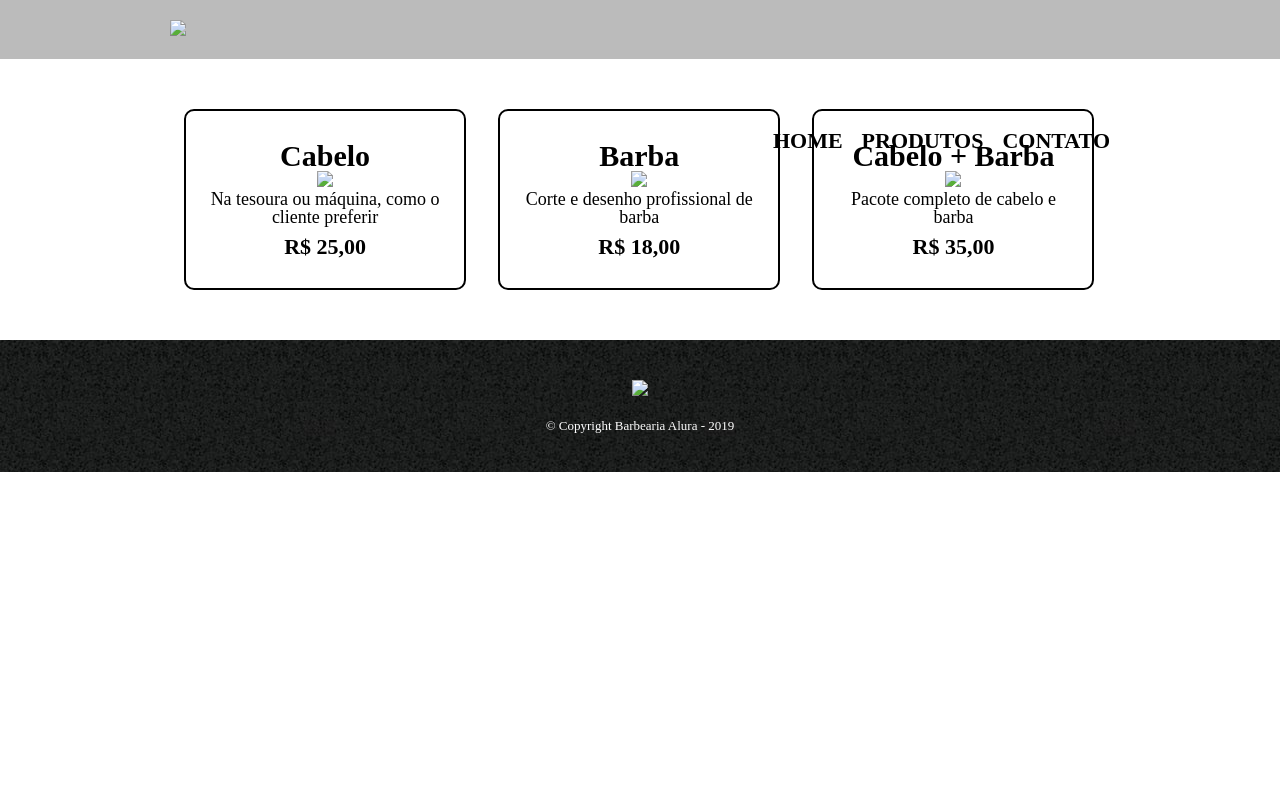
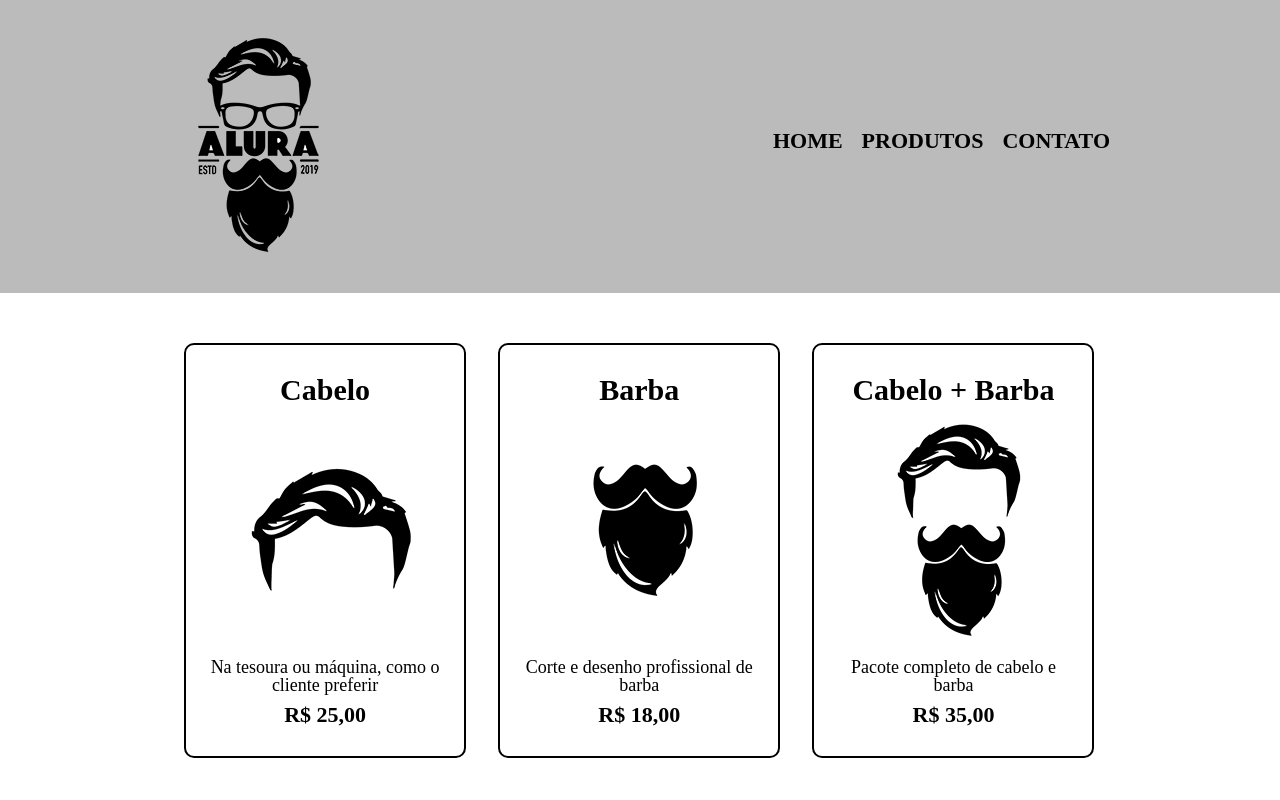
Before and after one commit to MarianaRochaSiqueira/barbeariaAlura, a plain HTML site: page produtos.html in a window 1280 px wide. Shown: the top 800 px of the page. Drawn offline with Linux system fonts and the light colour scheme; files whose address does not match are found by name.

Commit message:
ajustes imagens

```diff
--- a/produtos.html
+++ b/produtos.html
@@ -10,7 +10,7 @@
 	<body>
 		<header>
 			<div class="caixa">
-				<h1><img src="logo.png"></h1>
+				<h1><img src="./img/logo.png"></h1>
 
 				<nav>
 					<ul>
@@ -26,19 +26,19 @@
 			<ul class="produtos">
 				<li>
 					<h2>Cabelo</h2>
-					<img src="cabelo.jpg">
+					<img src="./img/cabelo.jpg">
 					<p class="produto-descricao">Na tesoura ou máquina, como o cliente preferir</p>
 					<p class="produto-preco">R$ 25,00</p>
 				</li>
 				<li>
 					<h2>Barba</h2>
-					<img src="barba.jpg">
+					<img src="./img/barba.jpg">
 					<p class="produto-descricao">Corte e desenho profissional de barba</p>
 					<p class="produto-preco">R$ 18,00</p>
 				</li>
 				<li>
 					<h2>Cabelo + Barba</h2>
-					<img src="cabelo+barba.jpg">
+					<img src="./img/cabelo+barba.jpg">
 					<p class="produto-descricao">Pacote completo de cabelo e barba</p>
 					<p class="produto-preco">R$ 35,00</p>
 				</li>
@@ -46,7 +46,7 @@
 		</main>
 
 		<footer>
-			<img src="logo-branco.png">
+			<img src="./img/logo-branco.png">
 			<p class="copyright">&copy; Copyright Barbearia Alura - 2019</p>
 		</footer>
 	</body>
```
Also changed, not shown: index.html (+1 -1 lines).
